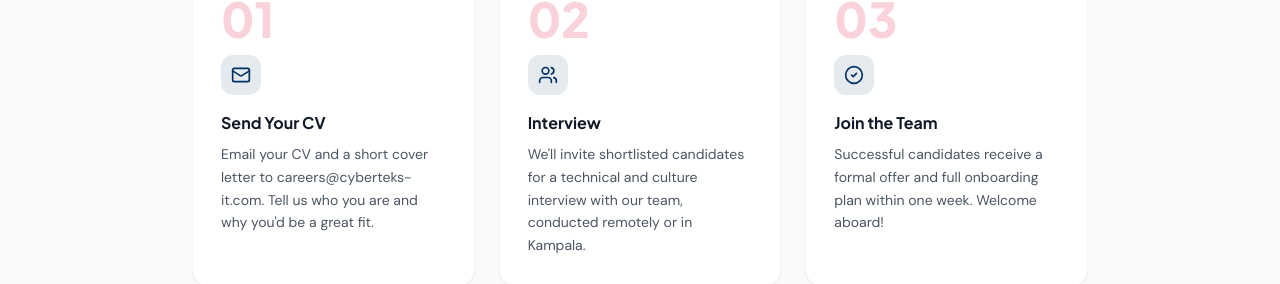
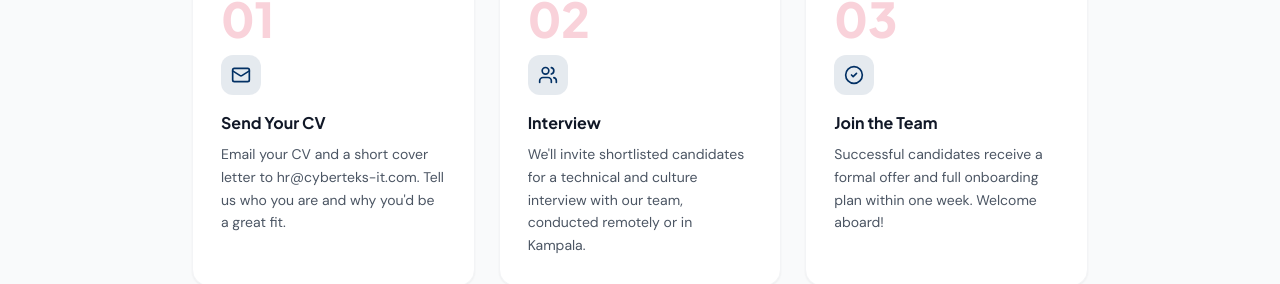
Before and after one commit to paladin-2024/Cyberteks-IT, a React (Vite) app: page /careers in a window 1280 px wide. Shown: the part 4666-4950 px from the top of the page. Built offline with nearby package versions, Linux system fonts and the light colour scheme; no server answers.

Commit message:
feat:changing the career email

```diff
--- a/src/pages/marketing/CareersPage.tsx
+++ b/src/pages/marketing/CareersPage.tsx
@@ -72,7 +72,7 @@ const STEPS = [
     step: '01',
     icon: Mail,
     title: 'Send Your CV',
-    desc: 'Email your CV and a short cover letter to careers@cyberteks-it.com. Tell us who you are and why you\'d be a great fit.',
+    desc: 'Email your CV and a short cover letter to hr@cyberteks-it.com. Tell us who you are and why you\'d be a great fit.',
   },
   {
     step: '02',
```
